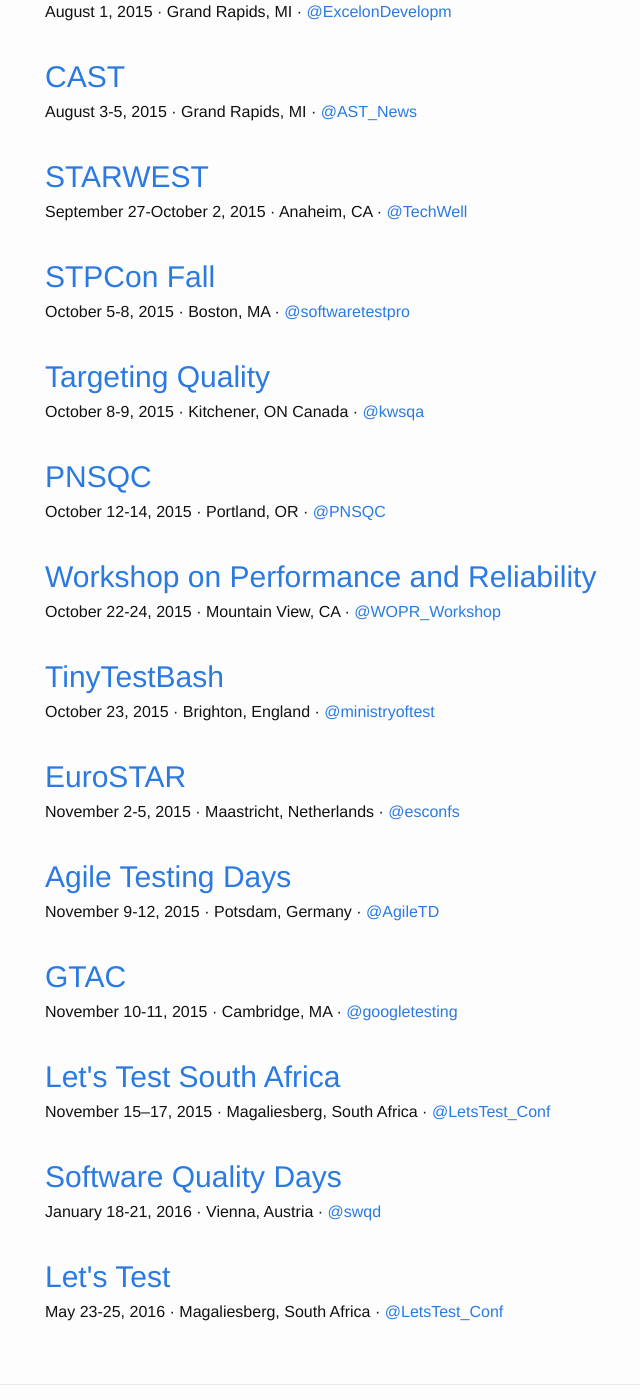
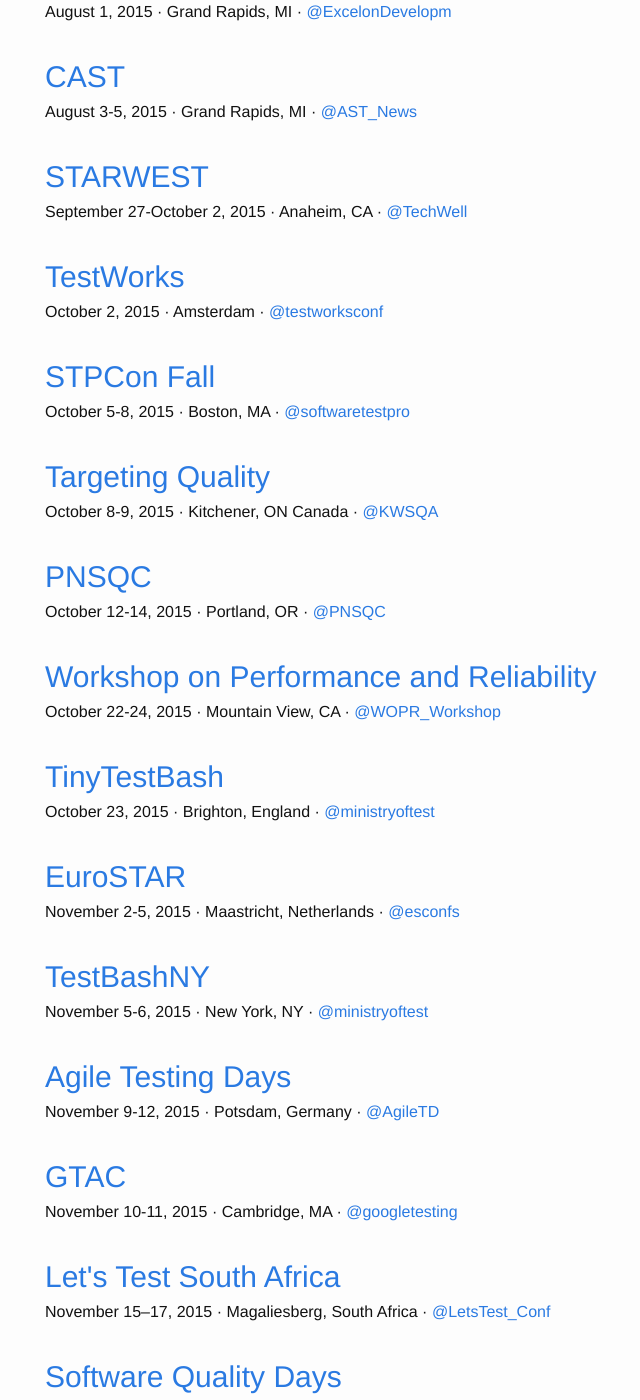
Before and after one commit to TestingConferences/testingconferences.github.io, a Jekyll site: the page built from index.html, in a window 1280 px wide and 1400 px high, scrolled down 199 px. Shown: the whole window, without its empty margins (225-865 px from the left). Built offline with Jekyll 4.4.1, drawn with Linux system fonts in a browser that asks for light colours; some of the changed text lies outside the part shown.

Commit message:
TestWorks and LTGW added

```diff
--- a/_data/current.yml
+++ b/_data/current.yml
@@ -18,6 +18,12 @@
   twitter: TechWell
   reg_phrase: Registration is open
 
+- name: TestWorks
+  location: Amsterdam
+  dates: " October 2, 2015"
+  url: http://www.testworksconf.com/
+  twitter: testworksconf
+
 - name: STPCon Fall
   location: Boston, MA
   dates: "October 5-8, 2015"
@@ -30,7 +36,7 @@
   location: Kitchener, ON Canada
   dates: "October 8-9, 2015"
   url: http://kwsqa.org/conference/
-  twitter: kwsqa
+  twitter: KWSQA
 
 - name: PNSQC
   location: Portland, OR
@@ -59,6 +65,12 @@
   url: http://conference.eurostarsoftwaretesting.com/
   twitter: esconfs
   reg_phrase: Registration is open
+
+- name: TestBashNY
+  location: New York, NY
+  dates: "November 5-6, 2015"
+  url: http://www.ministryoftesting.com/training-events/testbashny/
+  twitter: ministryoftest
 
 - name: Agile Testing Days
   location: Potsdam, Germany
@@ -89,3 +101,9 @@
   dates: "May 23-25, 2016"
   url: http://lets-test.com/
   twitter: LetsTest_Conf
+
+- name: London Tester Gathering Workshops
+  location: London, England
+  dates: "June 2-3, 2016"
+  url: https://skillsmatter.com/conferences/7219-london-tester-gathering-workshops-2016
+  twitter: LTGWorkshops
```
